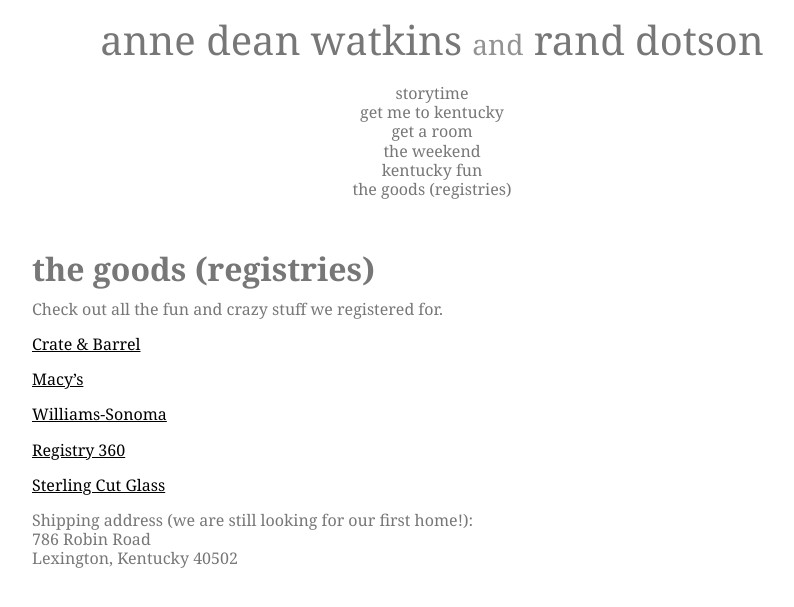
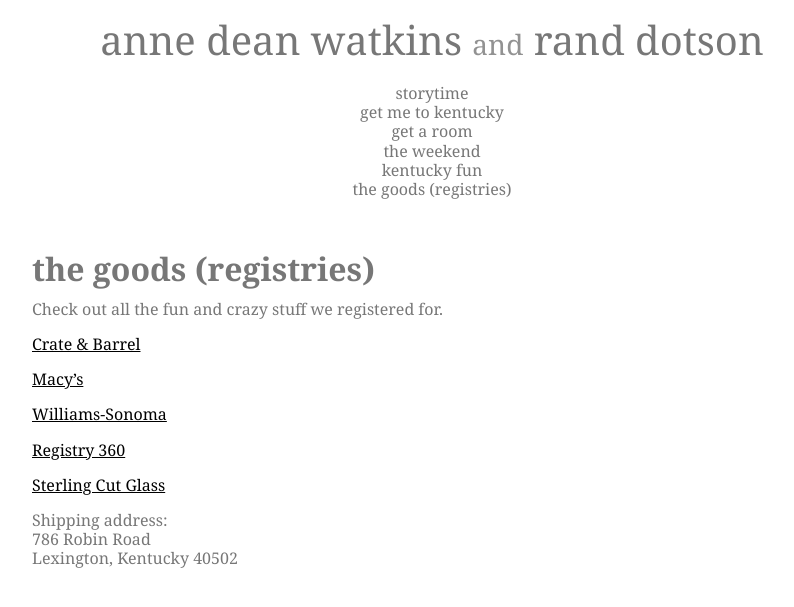
Before and after one commit to nikolaiwarner/annedeanandrand.com, a Jekyll site: the page built from gift.md, in a window 1280 px wide. Shown: the top 607 px of the page, without its empty margins (208-1002 px from the left). Built offline with Jekyll 4.4.1, drawn with Linux system fonts in a browser that asks for light colours.

Commit message:
Update gift.md

```diff
--- a/gift.md
+++ b/gift.md
@@ -22,6 +22,6 @@ Check out all the fun and crazy stuff we registered for.
 [Sterling Cut Glass](http://store.sterlingcutglass.com/iww_g3.pvx?;choose_registry?regid=00BR07422)
 
 
-Shipping address (we are still looking for our first home!):<br>
+Shipping address:<br>
 786 Robin Road<br>
 Lexington, Kentucky 40502
```
